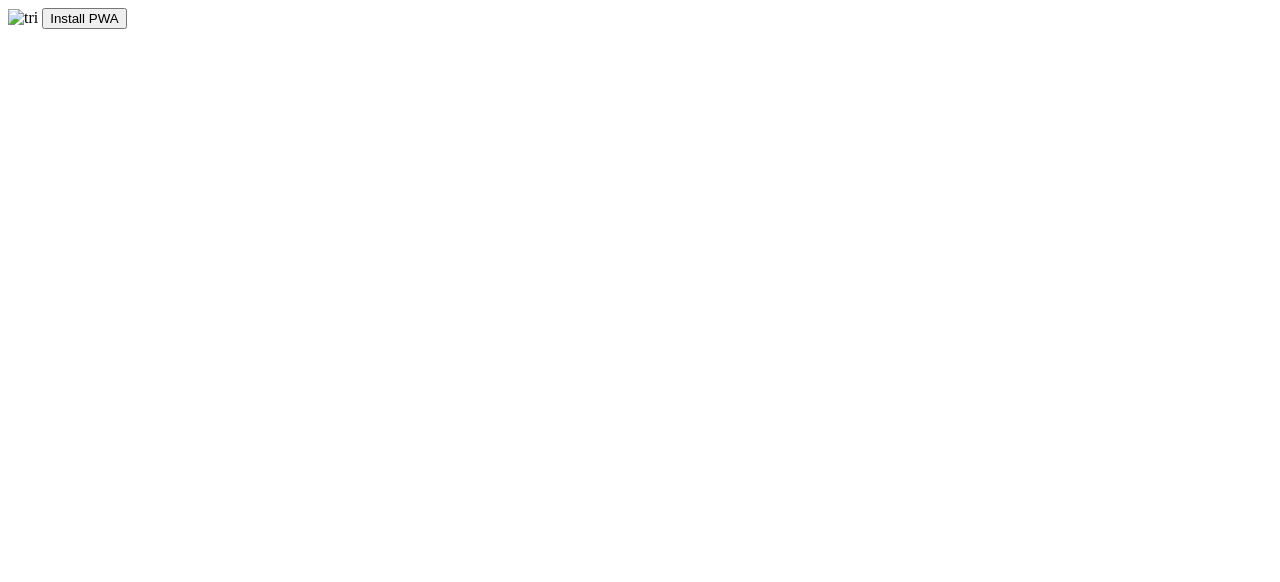
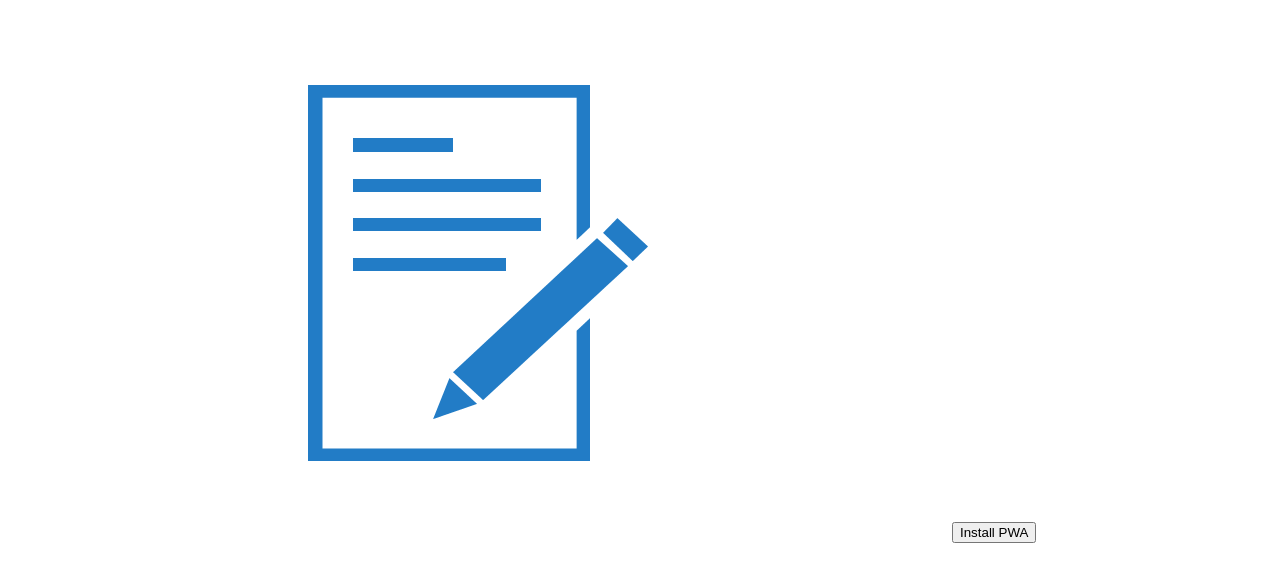
Before and after one commit to Rys3t/PWA_IOS_TEST, a plain HTML site: page index.html in a window 1280 px wide. Drawn offline with Linux system fonts and the light colour scheme; the site is published under a folder, as on GitHub Pages, so addresses that start at the root find nothing.

Commit message:
update location

```diff
--- a/index.html
+++ b/index.html
@@ -9,7 +9,7 @@
     <title>Document</title>
 </head>
 <body>
-<img src="/tri.png" alt="tri">
+<img src="images/tri.png" alt="tri">
 <button onclick="installPWA();">Install PWA</button>
 
 <script>
```
Also changed, not shown: images/tri.png (renamed from tri.png).
